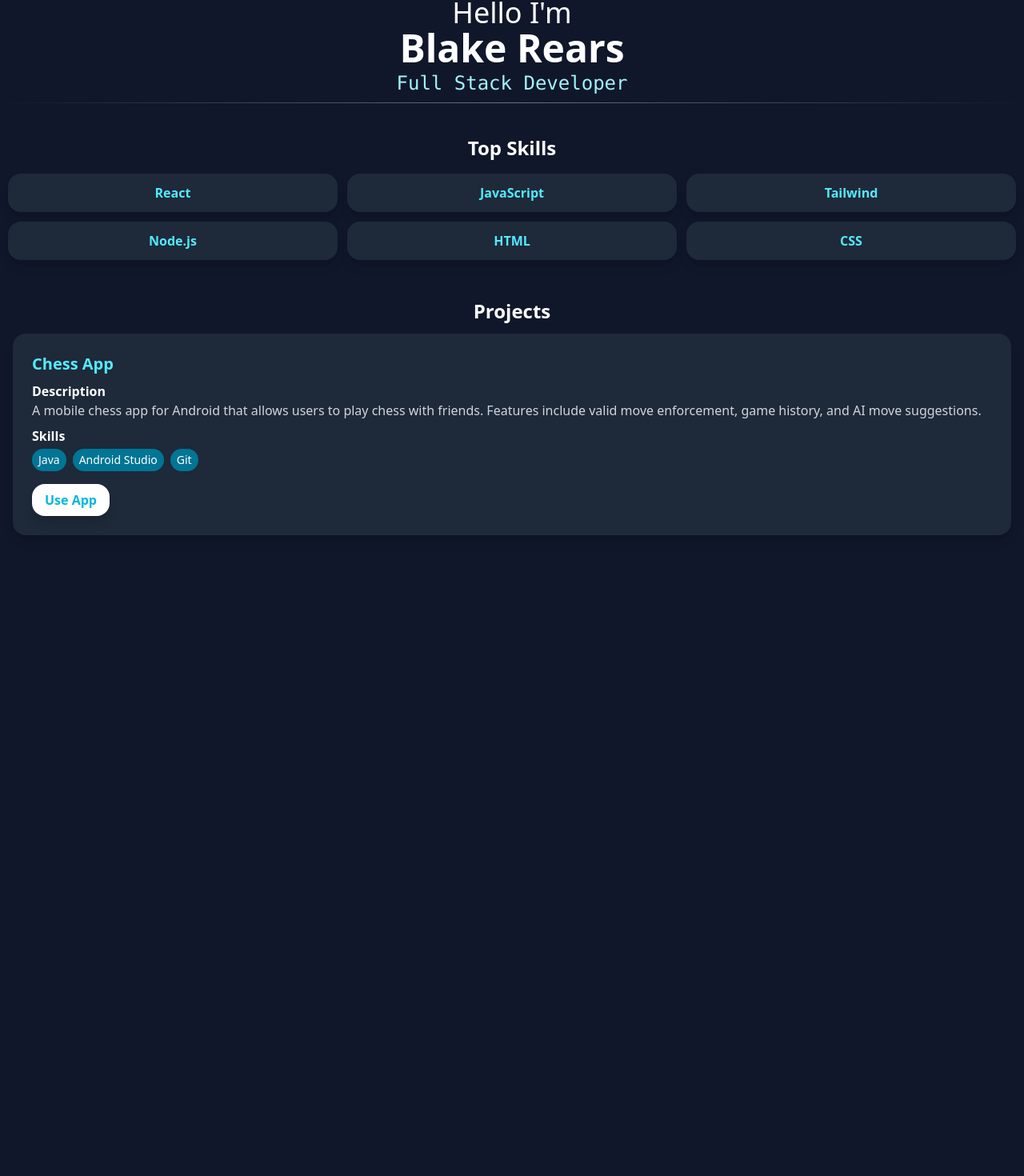
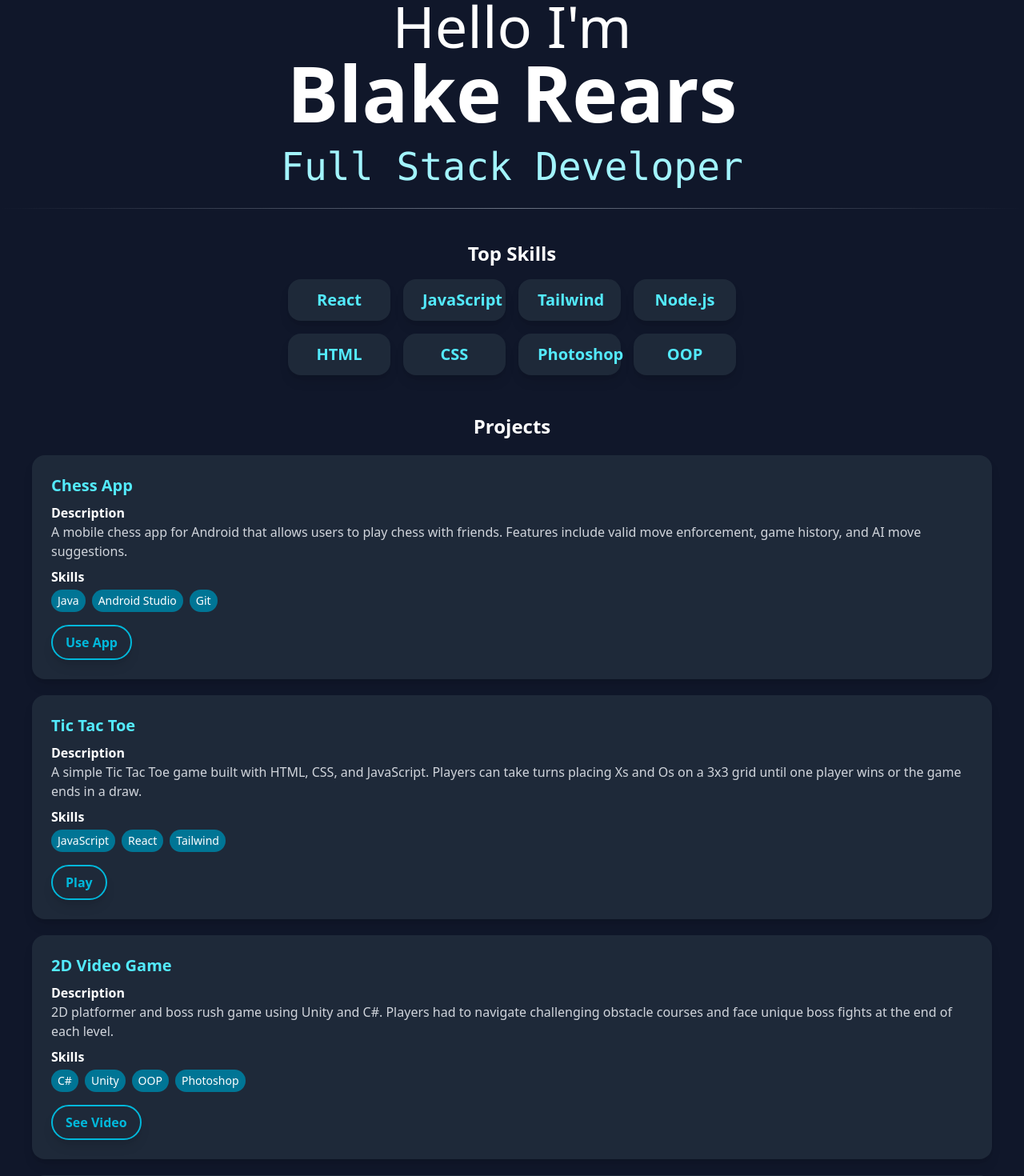
Before and after one commit to BlakeRears/blakes-website-updated, a React (Vite) app: page / in a window 1280 px wide. Shown: the part 82-1552 px from the top of the page at 80% size. Before the commit the page ends 800 px from the top, so only its background shows below. Built offline with nearby package versions, Linux system fonts and the light colour scheme.

Commit message:
git commit -m'Added new features and compenents.'

```diff
--- a/src/App.jsx
+++ b/src/App.jsx
@@ -4,29 +4,87 @@ import Nav from './Nav'
 import Welcome from './Welcome'
 import Skills from './Skills'
 import ProjectCard from './ProjectCard'
+import Tictactoe from './Tictactoe'
+
+import GameVideo from './assets/blakesgame.mp4'
 
 function App() {
-  const [count, setCount] = useState(0)
+  const [showGame, setShowGame] = useState(false);
+  const [showVideo, setShowVideo] = useState(false);
 
   return (
     <>
       <Nav />
       <Welcome />
-      <h2 className= "flex justify-center items-center text-2xl my-4 mt-10 font-extrabold text-white ">Top Skills</h2>
-      <div className='mx-2.5 grid grid-cols-3 sm:grid-cols-2 md:grid-cols-3 gap-3'>
-        <Skills skill={'React'}/>
-        <Skills skill={'JavaScript'}/>
-        <Skills skill={'Tailwind'}/>
-        <Skills skill={'Node.js'}/>
-        <Skills skill={'HTML'}/>
-        <Skills skill={'CSS'}/>
+      <h2 className="flex justify-center items-center text-2xl my-4 mt-10 font-extrabold text-white ">Top Skills</h2>
+      <div className='mx-10 grid grid-cols-2 sm:grid-cols-2 md:mx-30 lg:grid-cols-4 gap-4 lg:px-0 lg:mx-50 xl:mx-90'>
+        <Skills skill={'React'} />
+        <Skills skill={'JavaScript'} />
+        <Skills skill={'Tailwind'} />
+        <Skills skill={'Node.js'} />
+        <Skills skill={'HTML'} />
+        <Skills skill={'CSS'} />
+        <Skills skill={'Photoshop'} />
+        <Skills skill={'OOP'} />
+
       </div>
       <h2 className="text-2xl font-extrabold text-white text-center mt-12">Projects</h2>
       <ProjectCard
         pName={'Chess App'}
         description={'A mobile chess app for Android that allows users to play chess with friends. Features include valid move enforcement, game history, and AI move suggestions.'}
         skills={['Java', 'Android Studio', 'Git']}
+        isPlayable={false}
+        link={'https://appetize.io/app/b_4z2hay3rkldces3jxe7t7v74wi?device=pixel7&osVersion=13.0&toolbar=true'}
+      />
+      <ProjectCard
+        pName={'Tic Tac Toe'}
+        description={'A simple Tic Tac Toe game built with HTML, CSS, and JavaScript. Players can take turns placing Xs and Os on a 3x3 grid until one player wins or the game ends in a draw.'}
+        skills={['JavaScript', 'React', 'Tailwind']}
         isPlayable={true}
+        onPlay={() => setShowGame(true)}
+      />
+
+      {showGame && (
+        <div className="fixed inset-0 bg-black/50 flex items-center justify-center z-50">
+          <div className="bg-gray-800 p-6 rounded-2xl shadow-2xl">
+            <Tictactoe />
+            <button
+              onClick={() => setShowGame(false)}
+              className="mt-4 px-4 py-2 bg-red-500 text-white rounded-lg shadow-md hover:bg-red-600"
+            >
+              Close
+            </button>
+          </div>
+        </div>
+      )}
+
+      <ProjectCard
+        pName={'2D Video Game'}
+        description={'2D platformer and boss rush game using Unity and C#. Players had to navigate challenging obstacle courses and face unique boss fights at the end of each level.'}
+        skills={['C#', 'Unity', 'OOP', 'Photoshop']}
+        onShow={() => setShowVideo(true)}
+      />
+
+      {showVideo && (
+        <div className="fixed inset-0 bg-black/50 flex items-center justify-center z-50">
+          <div className="bg-gray-900 p-6 rounded-2xl shadow-2xl">
+            <video width="640" controls autoPlay>
+              <source src={GameVideo} type="video/mp4" />
+            </video>
+            <button
+              onClick={() => setShowVideo(false)}
+              className='mt-4 px-4 py-2 bg-red-500 text-white rounded-lg shadow-md hover:bg-red-600'
+            >
+              Close
+            </button>
+          </div>
+        </div>
+      )}
+
+      <ProjectCard
+        pName={'Photo Album'}
+        description={'Built a photo management system with CRUD operations, tagging, and advanced search functionality.'}
+        skills={['Java', 'JavaFX', 'OOP', 'File I/O']}
       />
     </>
   );
--- a/src/Nav.jsx
+++ b/src/Nav.jsx
@@ -7,10 +7,10 @@ function Nav () {
 
     return(
         <div className="fixed top-0 w-full z-50 flex items-center justify-between px-6 py-4 bg-transparent">
-            <a href='#topPage'><h1 id='topPage' className= "flex justify-end text-cyan-100 font-extrabold text-2xl">Blake Rears</h1></a>
+            <a href='#topPage'><h1 className= "flex justify-end text-cyan-100 font-extrabold text-2xl">Blake Rears</h1></a>
 
             <div className='flex items-center gap-4'>
-                <button className='flex items-center text-white border border-white rounded-3xl px-2 py-1'>Resume | CV</button>
+                <button className='flex items-center text-white border-2 border-white rounded-3xl px-2 py-1'>Resume | CV</button>
                 <img src={HamBurgerIcon} alt='menu' className='size-10 text-white'/>
             </div>
 
--- a/src/ProjectCard.jsx
+++ b/src/ProjectCard.jsx
@@ -1,8 +1,8 @@
 
-function ProjectCard({ pName, description, skills, isPlayable}) {
+function ProjectCard({ pName, description, skills, isPlayable, link, onPlay, onShow}) {
 
     return (
-        <div className="bg-gray-800 rounded-2xl p-6 shadow-lg hover:scale-105 transition-transform duration-300 mx-4 my-3">
+        <div className="bg-gray-800 rounded-2xl p-6 shadow-lg hover:scale-102 transition-transform duration-300 mx-10 my-5">
             <h2 className="text-xl font-bold text-cyan-300 mb-2">{pName}</h2>
             <h3 className="font-semibold text-white mt-2">Description</h3>
             <p className="text-gray-300">{description}</p>
@@ -14,11 +14,29 @@ function ProjectCard({ pName, description, skills, isPlayable}) {
                     </span>
                 ))}
             </div>
-            {isPlayable ? <a href='https://appetize.io/app/b_4z2hay3rkldces3jxe7t7v74wi?device=pixel7&osVersion=13.0&toolbar=true'
+            {isPlayable ? (
+                <button
+                    onClick={onPlay}
+                    className="bg-transparent border-2 rounded-3xl hover:bg-gray-200 text-cyan-500 font-semibold px-4 py-2 shadow-lg transition-colors duration-300 inline-block mt-4 text-shadow-mg"
+                >
+                    Play
+                </button>
+            ) : link ? (
+                <a href='https://appetize.io/app/b_4z2hay3rkldces3jxe7t7v74wi?device=pixel7&osVersion=13.0&toolbar=true'
                             target='_blank'
-                            rel='noopener nonreferrer'
-                            className='bg-white hover:bg-gray-200 text-cyan-500 font-extrabold px-4 py-2 rounded-2xl shadow-lg transition-colors duration-300 inline-block mt-4 text-shadow-black'>Use App</a>
-                             : null}
+                            rel='noopener noreferrer'
+                            className='bg-transparent border-2 rounded-3xl hover:bg-gray-200 text-cyan-500 font-semibold px-4 py-2 shadow-lg transition-colors duration-300 inline-block mt-4 text-shadow-mg'
+                >
+                Use App
+                </a>
+            ) : onShow ? (
+                <button
+                    onClick={onShow}
+                    className="bg-transparent border-2 rounded-3xl hover:bg-gray-200 text-cyan-500 font-semibold px-4 py-2 shadow-lg transition-colors duration-300 inline-block mt-4 text-shadow-mg"
+                >
+                    See Video
+                </button>
+            ) : null}
         </div>
     );
 
--- a/src/Skills.jsx
+++ b/src/Skills.jsx
@@ -8,7 +8,7 @@ function Skills({ skill, direction = 'left' }) {
                 initial={{ x: direction === "left" ? -100 : 100, opacity: 0 }}
                 animate={{ x: 0, opacity: 1 }}
                 transition={{ duration: 0.6, ease: "easeOut" }}
-                className="text-center px-6 py-3 rounded-2xl bg-gray-800 text-cyan-300 font-bold shadow-lg"
+                className="text-md text-center px-6 py-3 rounded-2xl bg-gray-800 text-cyan-300 font-bold shadow-lg lg:text-xl"
             >
                 {skill}
             </motion.div>
--- /dev/null
+++ b/src/Tictactoe.jsx
@@ -0,0 +1,86 @@
+
+import { useState } from 'react';
+
+function Tictactoe() {
+
+    const winningCombinations = [
+        [0, 1, 2], // Row 1
+        [3, 4, 5], // Row 2
+        [6, 7, 8], // Row 3
+        [0, 3, 6], // Column 1
+        [1, 4, 7], // Column 2
+        [2, 5, 8], // Column 3
+        [0, 4, 8], // Diagonal 1
+        [2, 4, 6], // Diagonal 2
+    ];
+
+    const checkWinner = (board) => {
+        for (let [a, b, c] of winningCombinations) {
+            if (board[a] && board[a] === board[b] && board[a] === board[c]) {
+                return board[a];
+            }
+        }
+        return null;
+    }
+
+    const [board, setBoard] = useState(Array(9).fill(""));
+    const [currentPlayer, setCurrentPlayer] = useState("X");
+    const [status, setStatus] = useState("Player X's turn");
+
+    function handleCellClick(index) {
+        if (board[index] || checkWinner(board)) return; // ignore if filled or game over
+
+        const newBoard = [...board];
+        newBoard[index] = currentPlayer;
+        setBoard(newBoard);
+
+        const winner = checkWinner(newBoard);
+        if (winner) {
+            setStatus(`Player ${winner} wins!`);
+            return;
+        }
+
+        if (newBoard.every((cell) => cell)) {
+            setStatus("It's a draw!");
+            return;
+        }
+
+        const nextPlayer = currentPlayer === "X" ? "O" : "X";
+        setCurrentPlayer(nextPlayer);
+        setStatus(`Player ${nextPlayer}'s turn`);
+    }
+
+    function resetGame() {
+        setBoard(Array(9).fill(""));
+        setCurrentPlayer("X");
+        setStatus("Player X's turn");
+    }
+
+    return (
+        <div className="flex flex-col items-center gap-4">
+            <h2 className="text-xl font-bold text-white">{status}</h2>
+            <hr className="w-2xs h-px my-0 bg-gradient-to-r from-transparent via-gray-500 to-transparent border-none"></hr>
+            <div className="grid grid-cols-3 gap-2">
+                {board.map((cell, i) => (
+                    <button
+                        key={i}
+                        onClick={() => handleCellClick(i)}
+                        className="w-20 h-20 border-2 border-cyan-700 text-2xl flex items-center justify-center rounded-md"
+                    >
+                        <span className='text-white font-semibold text-5xl'>
+                            {cell}
+                        </span>
+                    </button>
+                ))}
+            </div>
+            <button
+                onClick={resetGame}
+                className="mt-4 px-4 py-2 bg-cyan-500 text-white rounded-lg shadow-md"
+            >
+                Reset
+            </button>
+        </div>
+    );
+}
+
+export default Tictactoe
--- a/src/Welcome.jsx
+++ b/src/Welcome.jsx
@@ -28,9 +28,9 @@ function Welcome() {
     return (
         <>
             <div className="flex flex-col justify-center items-center text-white pt-2">
-                <h2 className="text-4xl">Hello I'm</h2>
-                <h1 className="text-5xl font-bold">Blake Rears</h1>
-                <h3 className="text-2xl font-mono text-cyan-200 pt-1">{displayedText}</h3>
+                <h2 id='topPage' className="text-4xl md:text-5xl lg:text-7xl">Hello I'm</h2>
+                <h1 className="text-5xl md:text-6xl lg:text-8xl font-bold">Blake Rears</h1>
+                <h3 className="text-2xl md:text-3xl lg:text-5xl font-mono text-cyan-200 my-5">{displayedText}</h3>
             </div>
             <hr className="w-full h-px my-2 bg-gradient-to-r from-transparent via-gray-500 to-transparent border-none"></hr>
         </>
```
Also changed, not shown: 1 other file (tests, documents, lock files or other folders).
